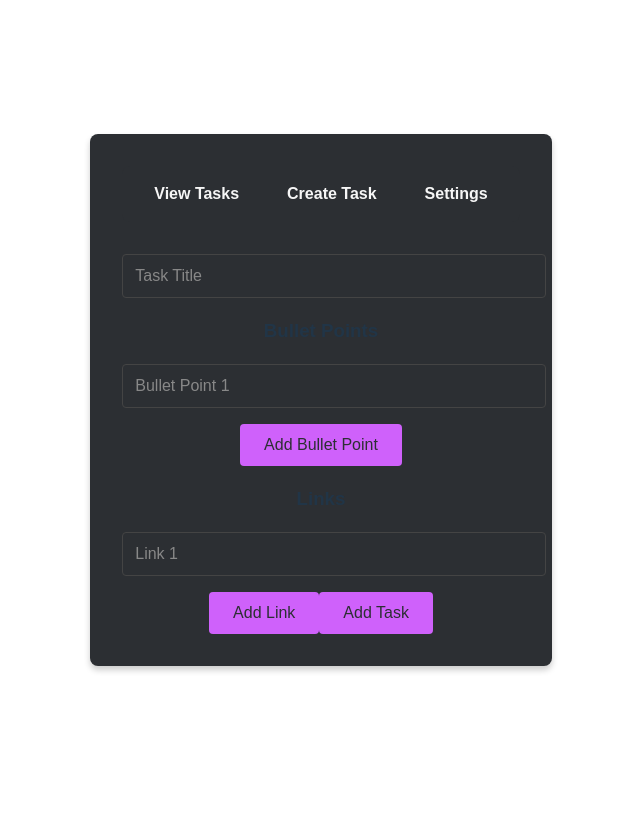
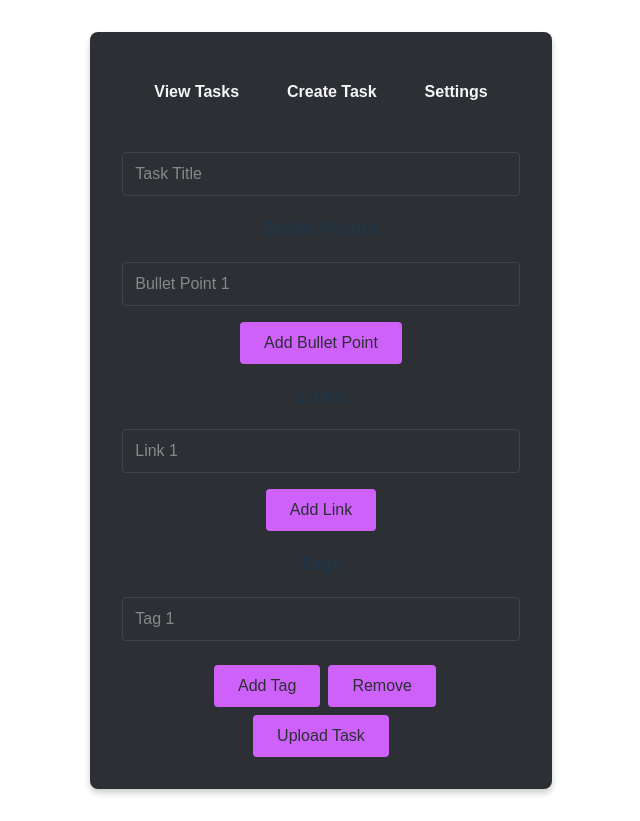
Before and after one commit to EverettHanke/ProductivityTracker, a React (Vite) app in the folder productivity-app/: page /create in a window 1280 px wide. Shown: the whole page, without its empty margins (319-959 px from the left). Before the commit the page ends 800 px from the top, so only its background shows below. Built offline with nearby package versions, Linux system fonts and the light colour scheme.

Commit message:
fixed an urgent bug and also begun work on getting tags assigned to each task

```diff
--- a/productivity-app/dist-electron/main.js
+++ b/productivity-app/dist-electron/main.js
@@ -15,10 +15,13 @@ function createWindow() {
   win = new BrowserWindow({
     icon: path.join(process.env.VITE_PUBLIC, "electron-vite.svg"),
     webPreferences: {
-      preload: path.join(__dirname, "preload.mjs")
+      preload: path.join(__dirname, "preload.mjs"),
+      devTools: true
+      //set to false before build
     },
     fullscreen: false
   });
+  win.webContents.openDevTools();
   win.webContents.on("did-finish-load", () => {
     win == null ? void 0 : win.webContents.send("main-process-message", (/* @__PURE__ */ new Date()).toLocaleString());
   });
--- a/productivity-app/electron/main.ts
+++ b/productivity-app/electron/main.ts
@@ -33,9 +33,13 @@ function createWindow() {
     icon: path.join(process.env.VITE_PUBLIC, 'electron-vite.svg'),
     webPreferences: {
       preload: path.join(__dirname, 'preload.mjs'),
+      devTools: true, //set to false before build
     },
     fullscreen: false
   })
+
+  //comment out this line to stop dev tools from opening
+  win.webContents.openDevTools();
 
   // Test active push message to Renderer-process.
   win.webContents.on('did-finish-load', () => {
--- a/productivity-app/src/App.css
+++ b/productivity-app/src/App.css
@@ -165,6 +165,7 @@ nav ul li a:hover {
   font-size: 1rem;
   background-color: var(--background-color); /* Dark input background */
   color: var(--text-color); /* Light text */
+  box-sizing: border-box;
 }
 
 .task-form input::placeholder {
@@ -247,6 +248,7 @@ nav ul li a:hover {
   font-size: 1rem;
   background-color: var(--background-color);
   color: var(--text-color);
+  box-sizing: border-box;
 }
 
 .settings button {
--- a/productivity-app/src/App.tsx
+++ b/productivity-app/src/App.tsx
@@ -16,22 +16,26 @@ function App() {
         title: '',
         bulletPoints: [{ text: '', completed: false }],
         links: [''],
+        tags: [''],
     });
 
     const [backgroundUrl, setBackgroundUrl] = useState<string>(() => {
         return localStorage.getItem('backgroundUrl') || ''; // Load from localStorage or use default
     });
 
-    // Apply the background URL to the body when the app loads or when it changes
+    // SAVES TASKS AND BACKGROUND URL TO LOCAL STORAGE
     useEffect(() => {
         document.body.style.backgroundImage = `url(${backgroundUrl})`;
         document.body.style.backgroundSize = 'cover';
         document.body.style.backgroundPosition = 'center';
         document.body.style.backgroundRepeat = 'no-repeat';
 
+        // Save tasks to localStorage
+        localStorage.setItem('tasks', JSON.stringify(tasks));
+
         // Save the background URL to localStorage
         localStorage.setItem('backgroundUrl', backgroundUrl);
-    }, [backgroundUrl]);
+    }, [backgroundUrl, tasks]);
 
     return (
         <Router>
@@ -76,7 +80,7 @@ function App() {
                         element={
                             <TaskForm newTask={newTask} setNewTask={setNewTask} addTask={() => {
                                 setTasks([...tasks, newTask]);
-                                setNewTask({ title: '', bulletPoints: [{ text: '', completed: false }], links: [''] });
+                                setNewTask({ title: '', bulletPoints: [{ text: '', completed: false }], links: [''], tags: [''] });
                             }} />
                         }
                     />
--- a/productivity-app/src/components/Settings.tsx
+++ b/productivity-app/src/components/Settings.tsx
@@ -1,4 +1,4 @@
-import React, { useState, useEffect } from 'react';
+import React, { useState } from 'react';
 
 interface SettingsProps {
     backgroundUrl: string;
--- a/productivity-app/src/components/TaskForm.tsx
+++ b/productivity-app/src/components/TaskForm.tsx
@@ -25,6 +25,23 @@ const TaskForm = ({ newTask, setNewTask, addTask }: TaskFormProps) => {
     setNewTask({ ...newTask, links: updatedLinks });
   };
 
+  // Function that updates the tags in the newTask state
+  const updateTag = (index: number, value: string) => {
+    const updatedTags = newTask.tags.slice();
+    updatedTags[index] = value;
+    setNewTask({ ...newTask, tags: updatedTags });
+  };
+ // Function to add a new tag
+ const addTag = () => {
+  setNewTask({ ...newTask, tags: [...newTask.tags, ''] });
+};
+
+// Function to remove a tag
+const removeTag = (index: number) => {
+  const updatedTags = newTask.tags.filter((_, i) => i !== index);
+  setNewTask({ ...newTask, tags: updatedTags });
+};
+
   // Displays the Form
   return (
     <div className="task-form">
@@ -49,7 +66,30 @@ const TaskForm = ({ newTask, setNewTask, addTask }: TaskFormProps) => {
         />
       ))}
       <button onClick={() => setNewTask({ ...newTask, links: [...newTask.links, ''] })}> Add Link </button>
-      <button onClick={addTask}>Add Task</button>
+      <h3>Tags</h3>
+      {newTask.tags.map((tag, index) => (
+        <div key={index} style={{ display: 'flex', alignItems: 'center', marginBottom: '0.5rem' }}>
+          <input
+            type="text"
+            placeholder={`Tag ${index + 1}`}
+            value={tag}
+            onChange={(e) => updateTag(index, e.target.value)}
+          />
+
+        </div>
+      ))}
+        <button
+            type= "button"
+            onClick={() => addTag()}
+            style={{ marginLeft: '0.5rem' }}
+          >Add Tag</button>
+          <button
+            type="button"
+            onClick={() => removeTag(0)}
+            style={{ marginLeft: '0.5rem' }}
+          >Remove</button>
+      <br></br>
+      <button onClick={addTask} style={{marginTop: '0.5rem'}}>Upload Task</button>
     </div>
   );
 };
--- a/productivity-app/src/types.ts
+++ b/productivity-app/src/types.ts
@@ -7,4 +7,5 @@ export interface BulletPoint {
     title: string;
     bulletPoints: BulletPoint[];
     links: string[];
+    tags: string[];
   }
```
